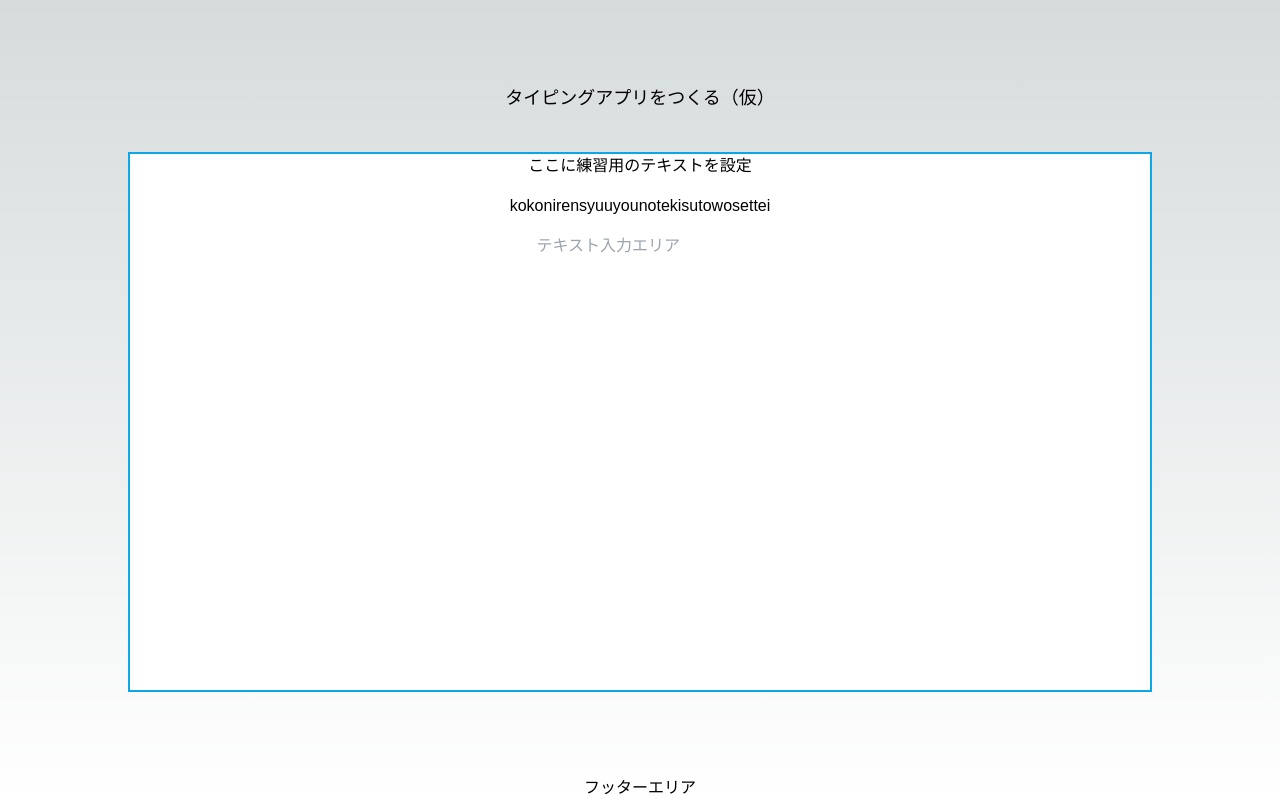
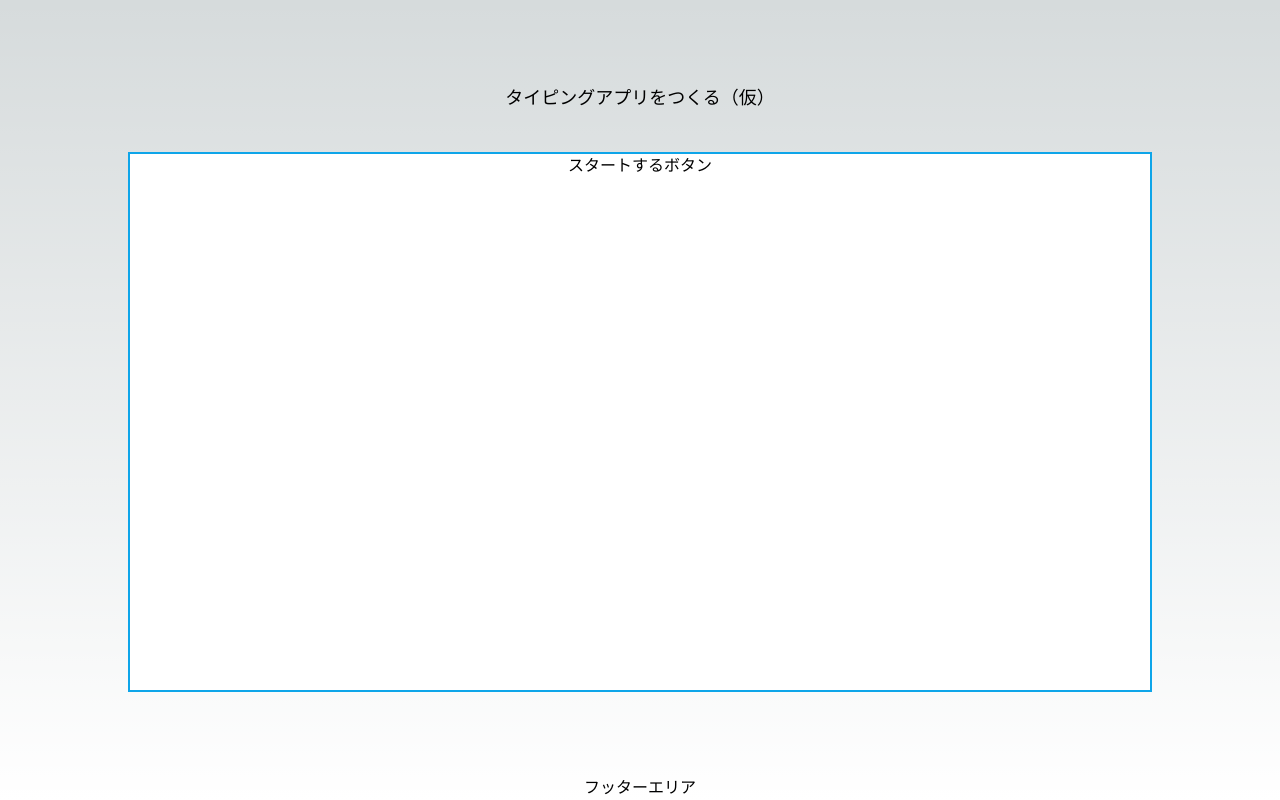
Before and after one commit to mikan-mikan/typing-app, a Next.js app: page / in a window 1280 px wide. Built offline with nearby package versions, Linux system fonts and the light colour scheme; a web font is replaced by a local one.

Commit message:
#5 スタート画面からゲーム画面に遷移できるように

```diff
--- a/src/components/organisms/GameScreen/GameScreen.tsx
+++ b/src/components/organisms/GameScreen/GameScreen.tsx
@@ -1,14 +1,20 @@
-import React from 'react';
+'use client';
 
+import React, { useContext } from 'react';
+
+import Start from '@/components/organisms/Start/Start';
 import TypingGame from '@/components/organisms/TypingGame/TypingGame';
 import GameContainer from '@/components/parts/GameContainer/GameContainer';
+import { CurrentScreenContext } from '@/context/CurrentScreenContext';
 
 const GameScreen = (): JSX.Element => {
+  const current = useContext(CurrentScreenContext);
   return (
     <GameContainer>
       <div className="flex flex-col items-center justify-center">
         {/* TODO: ここで遷移 */}
-        <TypingGame />
+        {current.currentNameCo === 'スタート' && <Start />}
+        {current.currentNameCo === 'ゲーム' && <TypingGame />}
       </div>
     </GameContainer>
   );
```
